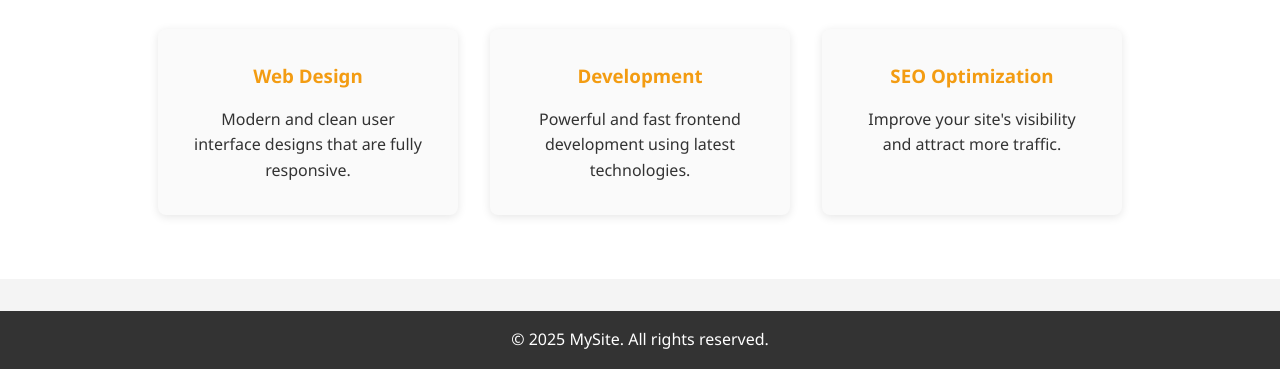
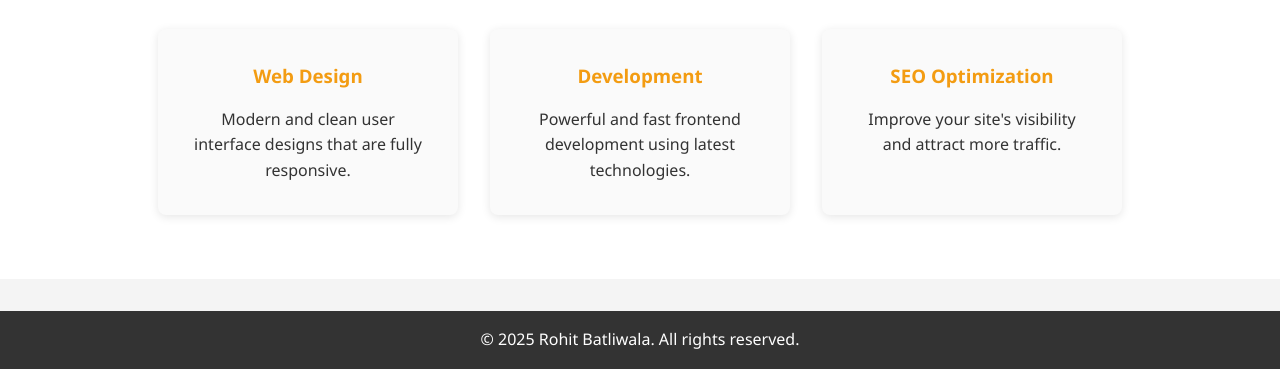
Before and after one commit to Mayuresh-2212/my-website, a plain HTML site: page index.html in a window 1280 px wide. Shown: the part 480-849 px from the top of the page. Drawn offline with Linux system fonts and the light colour scheme.

Commit message:
Update index.html

```diff
--- a/index.html
+++ b/index.html
@@ -52,7 +52,7 @@
 
   <footer class="footer">
 <div class="container">
-<p>&copy; 2025 MySite. All rights reserved.</p>
+<p>&copy; 2025 Rohit Batliwala. All rights reserved.</p>
 </div>
 </footer>
 
```
